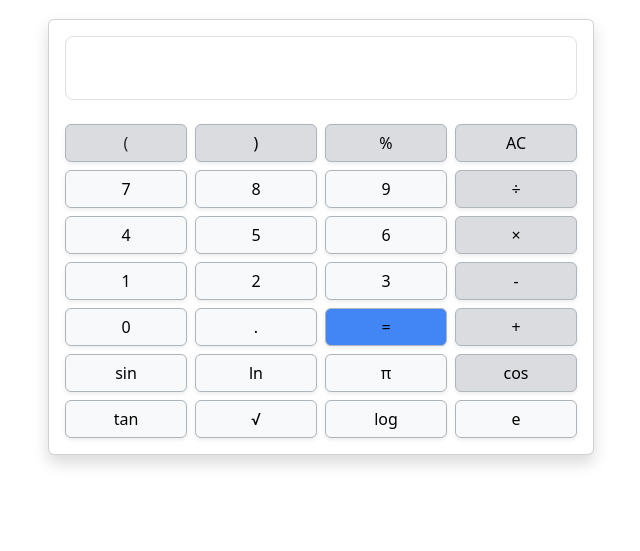
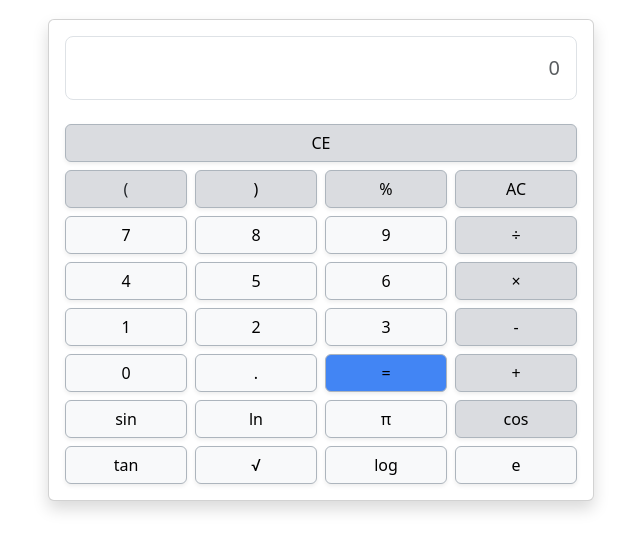
Before and after one commit to Sudip03Dhua/kqsd-Calculator, a plain HTML site: page src/index.html in a window 1280 px wide. Shown: the part 101-652 px from the top of the page, without its empty margins (319-959 px from the left). Drawn offline with nearby package versions, Linux system fonts and the light colour scheme.

Commit message:
CE button is added

```diff
--- a/src/index.html
+++ b/src/index.html
@@ -21,11 +21,15 @@
             <div class="col-12 offset-md-3 col-md-6">
                 <div class="card shadow">
                     <div class="card-body">
-                        <input id="cal-display" readonly class="p-3 text-end form-control form-control-lg" type="text"
+                        <input placeholder="0" id="cal-display" readonly class="p-3 text-end form-control form-control-lg" type="text"
                             aria-label=".form-control-lg example">
 
                         <div class="row mt-3 gx-2">
 
+                            <div class=" col-12 text-end">
+                                <button type=" button" style="background: #dadce0;"
+                                    class="btn btn-light w-100 mt-2 border border-dark-subtle shadow-sm">CE</button>
+                            </div>
                             <!-- column1 -->
                             <div class="col-3">
                                 <button type="button" style="background: #dadce0;"
--- a/src/script.js
+++ b/src/script.js
@@ -38,6 +38,9 @@ document.addEventListener("DOMContentLoaded", function () {
                 } else if (value == "=") {
                     evaluteResult();
                 }
+                else if(value=="CE"){
+                    display.value=display.value.slice(0,-1);
+                }
 
                 else {
 
```
